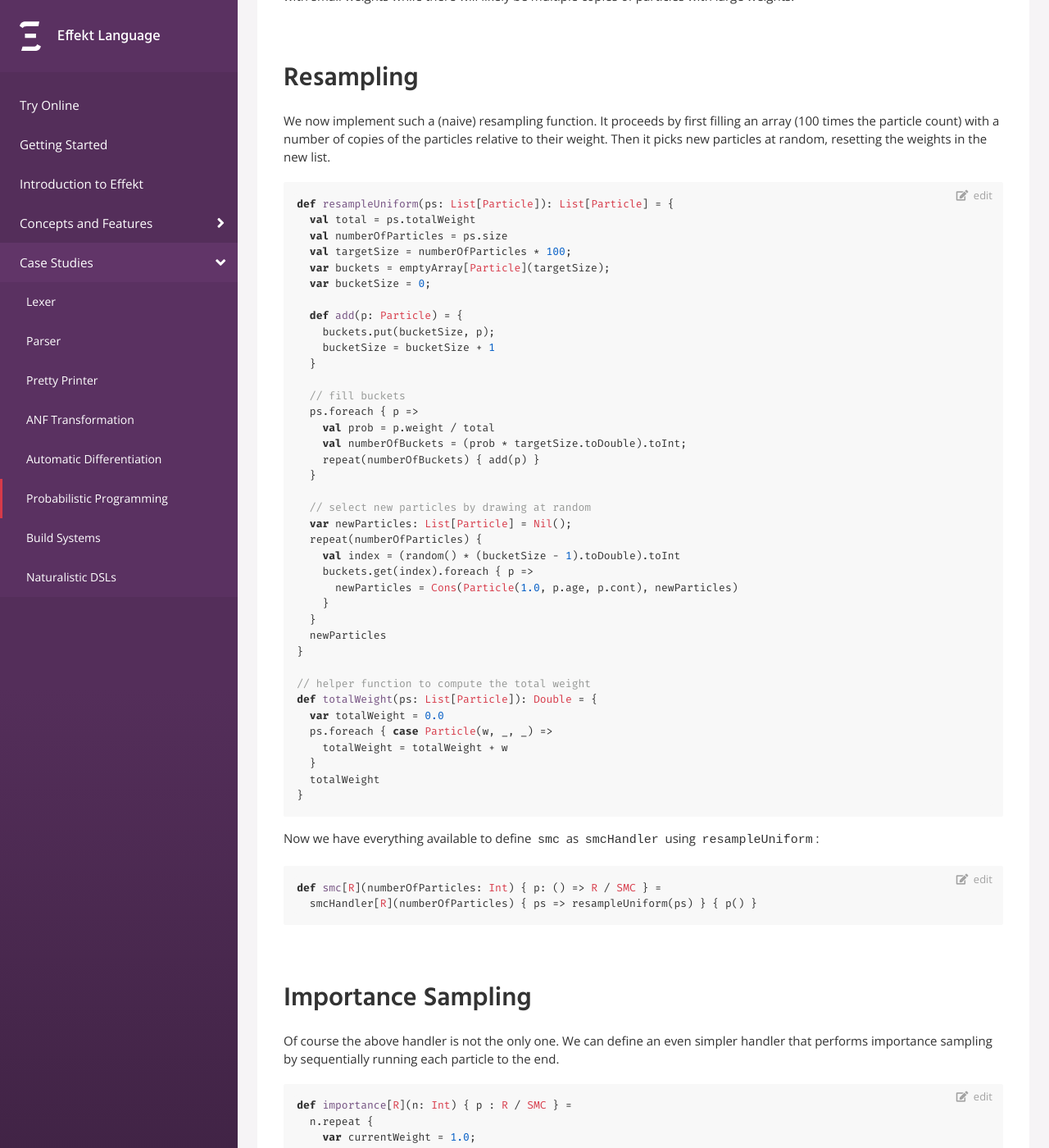
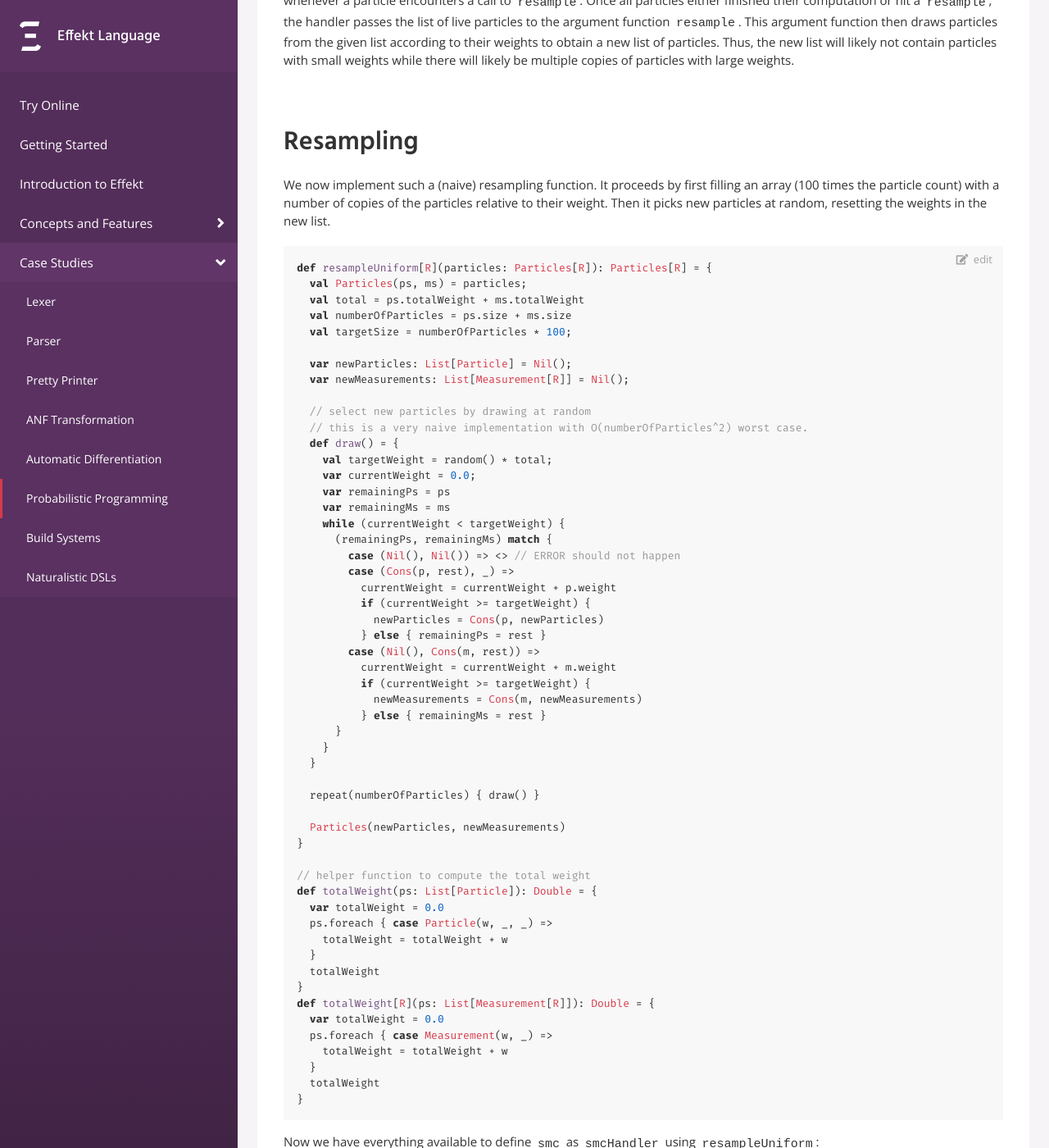
Before and after one commit to effekt-lang/effekt-website, a Jekyll site: the page built from docs/casestudies/smc.md, in a window 1280 px wide and 1400 px high, scrolled down 2094 px. Shown: the whole window at 82% size. Built offline with Jekyll 4.4.1, drawn with Linux system fonts in a browser that asks for light colours; some of the changed text lies outside the part shown.

Commit message:
Try to fix smc resampling

````diff
--- a/docs/casestudies/smc.md
+++ b/docs/casestudies/smc.md
@@ -56,16 +52,20 @@ A particle consists of its current _weight_ (or "score"), the _age_ (number of r
 and the continuation that corresponds to the remainder of its computation.
 ```
 record Particle(weight: Double, age: Int, cont: Cont[Unit, Unit])
+record Measurement[R](weight: Double, data: R)
+
+record Particles[R](moving: List[Particle], done: List[Measurement[R]])
 ```
 
 Using the `Particle` data type, we can define our SMC handler as follows:
 ```
 def smcHandler[R](numberOfParticles: Int) {
   // should maintain the number of particles.
-  resample: List[Particle] => List[Particle]
+  resample: Particles[R] => Particles[R]
 } { p: () => R / SMC } = {
   var weight = 1.0;
   var particles: List[Particle] = Nil()
+  var measurements: List[Measurement[R]] = Nil()
   var age = 0;
 
   def checkpoint(cont: Cont[Unit, Unit]) =
@@ -78,15 +78,18 @@ def smcHandler[R](numberOfParticles: Int) {
   }
 
   def run() = {
-    val ps = resample(particles);
+    val Particles(ps, ms) = resample(Particles(particles, measurements));
     particles = Nil();
+    measurements = ms;
     ps.foreach { p => p.run }
   }
 
   repeat(numberOfParticles) {
     weight = 1.0;
-    try { val res = p(); measure(weight, res) }
-    with SMC {
+    try {
+      val res = p();
+      measurements = Cons(Measurement(weight, res), measurements)
+    } with SMC {
       def resample() = checkpoint(cont { t => resume(t) })
       def uniform() = resume(random())
       def score(d) = { weight = weight * d; resume(()) }
@@ -108,40 +112,55 @@ We now implement such a (naive) resampling function. It proceeds by first fillin
 with a number of copies of the particles relative to their weight.
 Then it picks new particles at random, resetting the weights in the new list.
 ```
-def resampleUniform(ps: List[Particle]): List[Particle] = {
-  val total = ps.totalWeight
-  val numberOfParticles = ps.size
+def resampleUniform[R](particles: Particles[R]): Particles[R] = {
+  val Particles(ps, ms) = particles;
+  val total = ps.totalWeight + ms.totalWeight
+  val numberOfParticles = ps.size + ms.size
   val targetSize = numberOfParticles * 100;
-  var buckets = emptyArray[Particle](targetSize);
-  var bucketSize = 0;
 
-  def add(p: Particle) = {
-    buckets.put(bucketSize, p);
-    bucketSize = bucketSize + 1
+  var newParticles: List[Particle] = Nil();
+  var newMeasurements: List[Measurement[R]] = Nil();
+
+  // select new particles by drawing at random
+  // this is a very naive implementation with O(numberOfParticles^2) worst case.
+  def draw() = {
+    val targetWeight = random() * total;
+    var currentWeight = 0.0;
+    var remainingPs = ps
+    var remainingMs = ms
+    while (currentWeight < targetWeight) {
+      (remainingPs, remainingMs) match {
+        case (Nil(), Nil()) => <> // ERROR should not happen
+        case (Cons(p, rest), _) =>
+          currentWeight = currentWeight + p.weight
+          if (currentWeight >= targetWeight) {
+            newParticles = Cons(p, newParticles)
+          } else { remainingPs = rest }
+        case (Nil(), Cons(m, rest)) =>
+          currentWeight = currentWeight + m.weight
+          if (currentWeight >= targetWeight) {
+            newMeasurements = Cons(m, newMeasurements)
+          } else { remainingMs = rest }
+      }
+    }
   }
 
-  // fill buckets
-  ps.foreach { p =>
-    val prob = p.weight / total
-    val numberOfBuckets = (prob * targetSize.toDouble).toInt;
-    repeat(numberOfBuckets) { add(p) }
-  }
+  repeat(numberOfParticles) { draw() }
 
-  // select new particles by drawing at random
-  var newParticles: List[Particle] = Nil();
-  repeat(numberOfParticles) {
-    val index = (random() * (bucketSize - 1).toDouble).toInt
-    buckets.get(index).foreach { p =>
-      newParticles = Cons(Particle(1.0, p.age, p.cont), newParticles)
-    }
-  }
-  newParticles
+  Particles(newParticles, newMeasurements)
 }
 
 // helper function to compute the total weight
 def totalWeight(ps: List[Particle]): Double = {
   var totalWeight = 0.0
   ps.foreach { case Particle(w, _, _) =>
+    totalWeight = totalWeight + w
+  }
+  totalWeight
+}
+def totalWeight[R](ps: List[Measurement[R]]): Double = {
+  var totalWeight = 0.0
+  ps.foreach { case Measurement(w, _) =>
     totalWeight = totalWeight + w
   }
   totalWeight
@@ -160,18 +179,21 @@ def smc[R](numberOfParticles: Int) { p: () => R / SMC } =
 Of course the above handler is not the only one. We can define an even simpler handler
 that performs importance sampling by sequentially running each particle to the end.
 ```
-def importance[R](n: Int) { p : R / SMC } =
+def importance[R](n: Int) { p : R / SMC } = {
+  var measurements: List[Measurement[R]] = Nil()
   n.repeat {
     var currentWeight = 1.0;
     try {
       val result = p();
-      measure(currentWeight, result)
+      measurements = Cons(Measurement(currentWeight, result), measurements)
     } with SMC {
       def resample() = resume(())
       def uniform() = resume(random())
       def score(d) = { currentWeight = currentWeight * d; resume(()) }
     }
   }
+  measurements
+}
 ```
 
 ### Running the Examples
@@ -195,52 +217,42 @@ extern pure def setupGraphJS(): Unit =
 To visualize the results, we define the following helper function `report` that
 handles `Measure` effects by adding the data points to a graph (below).
 ```
-def report[R](interval: Int) { prog: Unit / Measure[R] } =
-  try { setupGraphJS(); prog() }
-  with Measure[R] {
-    def measure(w, d) = {
-      reportMeasurementJS(w, d);
-      sleep(interval);
-      resume(())
-    }
+def report[R](interval: Int, ms: List[Measurement[R]]) = {
+  setupGraphJS();
+  ms.foreach { m =>
+    reportMeasurementJS(m.weight, m.data);
+    sleep(interval)
   }
+}
 ```
 ```effekt:hide
-def reportDiscrete[R](interval: Int) { prog: Unit / Measure[R] } =
-  try { setupGraphJS(); prog() }
-  with Measure[R] {
-    def measure(w, d) = {
-      reportDiscreteMeasurementJS(w, d);
-      sleep(interval);
-      resume(())
-    }
+def reportDiscrete[R](interval: Int, ms: List[Measurement[R]]) = {
+  setupGraphJS();
+  ms.foreach { m =>
+    reportDiscreteMeasurementJS(m.weight, m.data);
+    sleep(interval)
   }
+}
 ```
 
 Running SMC and importance sampling now is a matter of composing the handlers.
 ```
 def runSMC(numberOfParticles: Int) =
-  report[Int](20) {
-    smc(numberOfParticles) { biasedGeometric(0.5) }
-  }
+  report(20, smc(numberOfParticles) { biasedGeometric(0.5) })
 ```
 
 ```
 def runImportance(numberOfParticles: Int) =
-  report[Int](20) {
-    importance(numberOfParticles) { biasedGeometric(0.5) }
-  }
+  report(20, importance(numberOfParticles) { biasedGeometric(0.5) })
 ```
 
 We have also prepared a handler called `reportDiscrete` to experiment with examples that
 have non-integer return types:
 ```
 def runDiscrete(numberOfParticles: Int) =
-  reportDiscrete[String](0) {
-    smc(numberOfParticles) {
-      if (bernoulli(0.5)) { "hello" } else { "world" }
-    }
-  }
+  reportDiscrete(0, smc(numberOfParticles) {
+    if (bernoulli(0.5)) { "hello" } else { "world" }
+  })
 ```
 
 
````
Also changed, not shown: other parts of docs/casestudies/smc.md (+1 -4 lines).
